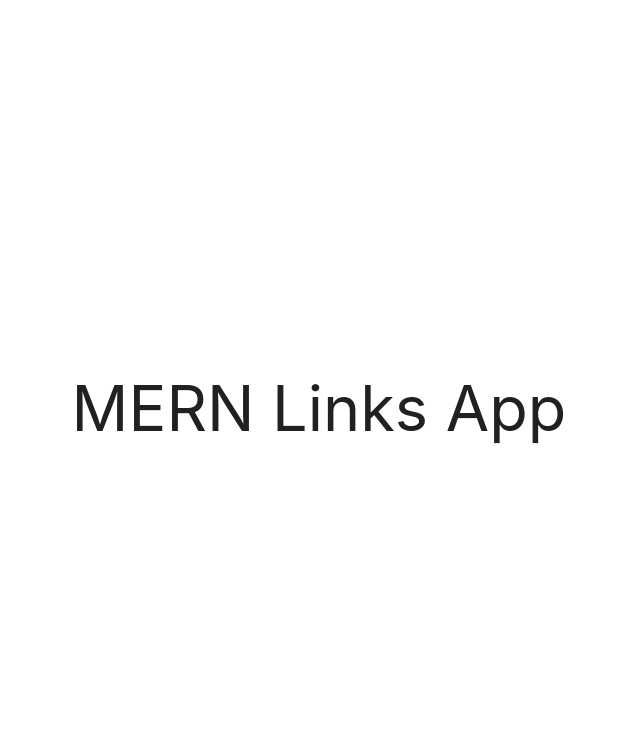
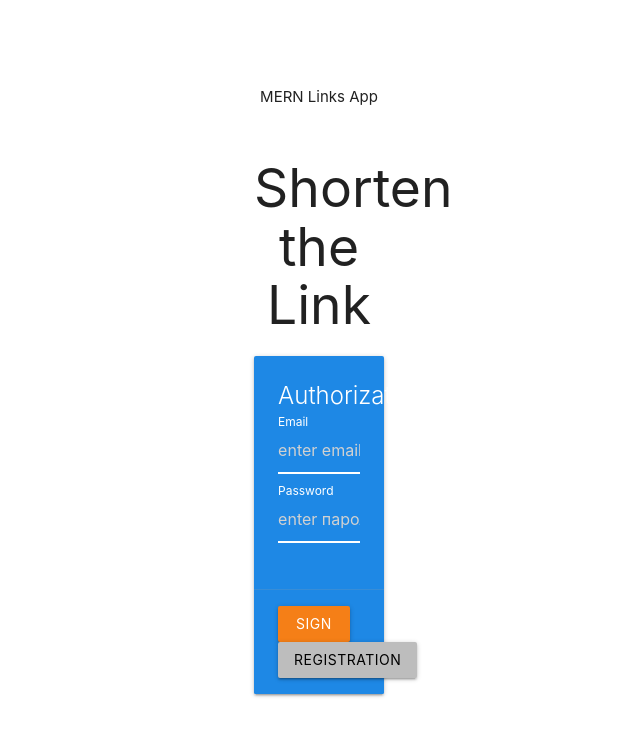
Before and after one commit to SKindij/MERN-training-projects, a React (Vite) app in the folder Links-App/client/: page / in a window 1280 px wide. Shown: the top 736 px of the page, without its empty margins (321-961 px from the left). Built offline with nearby package versions, Linux system fonts and the light colour scheme.

Commit message:
init: set up project structure and dependencies
update App.jsx

```diff
--- a/Links-App/client/src/App.jsx
+++ b/Links-App/client/src/App.jsx
@@ -1,16 +1,40 @@
-
-
-
+// App.jsx
+import {BrowserRouter as Router} from 'react-router-dom'
+import {useRoutes} from './routes'
+import {useAuth} from './hooks/auth.hook'
+import {AuthContext} from './context/AuthContext'
+import {Navbar} from './components/Navbar'
+import {Loader} from './components/Loader'
+import 'materialize-css';
 import './App.css'
 
 function App() {
+  // to manage user authentication
+  const {token, login, logout, userId, ready} = useAuth();
+  // check if user is authenticated based on presence of token
+  const isAuthenticated = !!token;
+  // define the application's routing
+  const routes = useRoutes(isAuthenticated);
 
+  if (!ready) {
+    // display spinner while app is preparing
+    return <Loader />
+  }
 
   return (
-    <>
-      <h1>MERN Links App</h1>
-
-    </>
+    <AuthContext.Provider value={{
+      /* wraps app, providing authentication-related data to child components */
+      token, login, logout, userId, isAuthenticated
+    }}>
+      <p>MERN Links App</p>
+      <Router>
+        { isAuthenticated && <Navbar /> /* display navigation if user is authenticated */}
+        <div className="container">
+          {/* display app's routes */}
+          {routes}
+        </div>
+      </Router>
+    </AuthContext.Provider>
   )
 }
 
```
